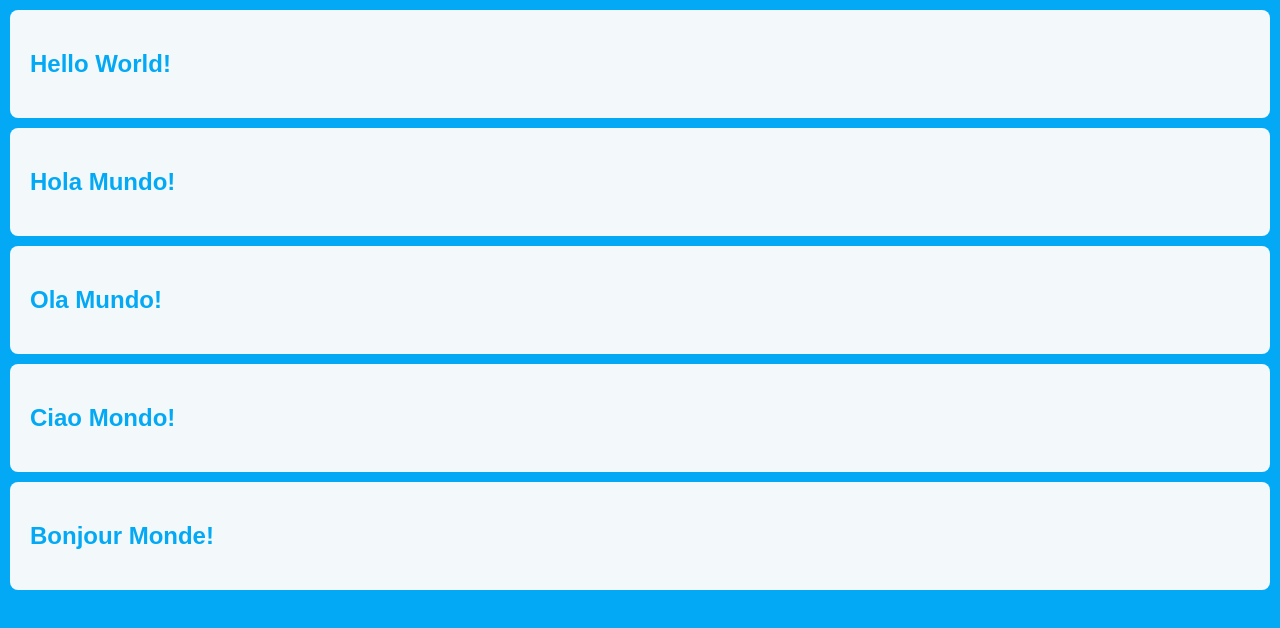
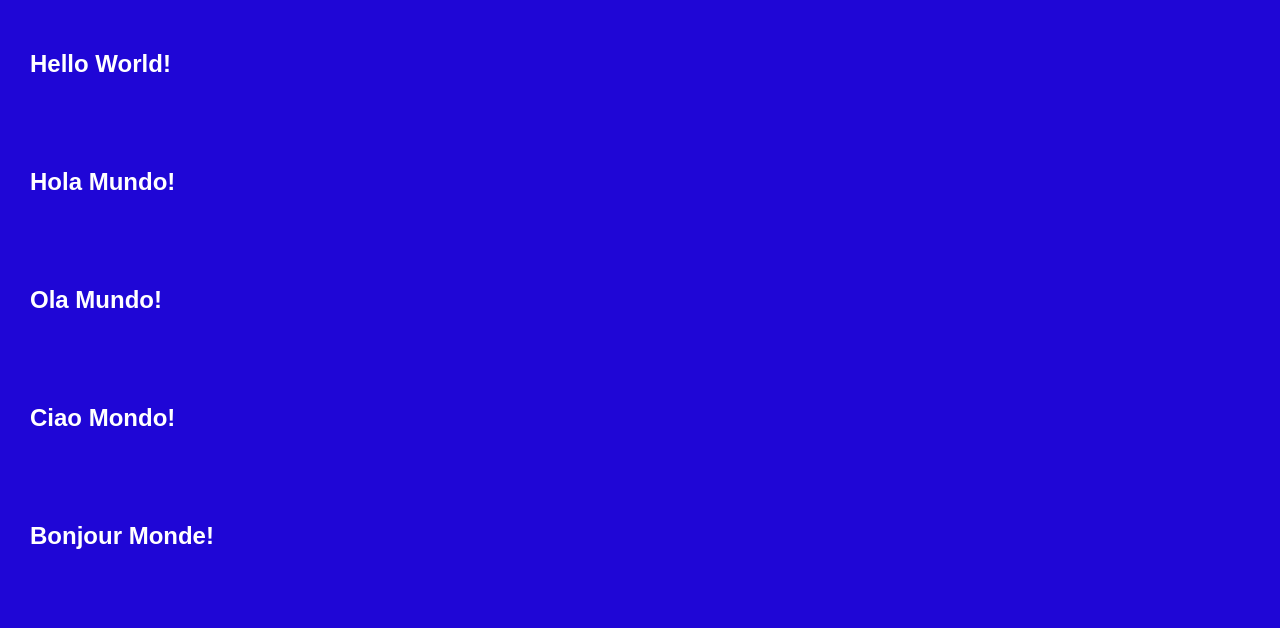
Before and after one commit to compiuta/compiuta.github.io, a plain HTML site: page index.html in a window 1280 px wide. Drawn offline with Linux system fonts and the light colour scheme.

Commit message:
update design color

```diff
--- a/css/styles.css
+++ b/css/styles.css
@@ -5,14 +5,14 @@
 .body-tag {
     margin: 0;
     padding: 0;
-    background-color: #03A9F4;
+    background-color: #1F06D6;
 }
 
 .greeting {
     margin: 10px;
-    color: #03a9f4;
+    color: #fff;
     font-family: sans-serif;
     padding: 40px 20px;
-    background-color: #f3f9fb;
+    background-color: transparent;
     border-radius: 8px;
 }
```
